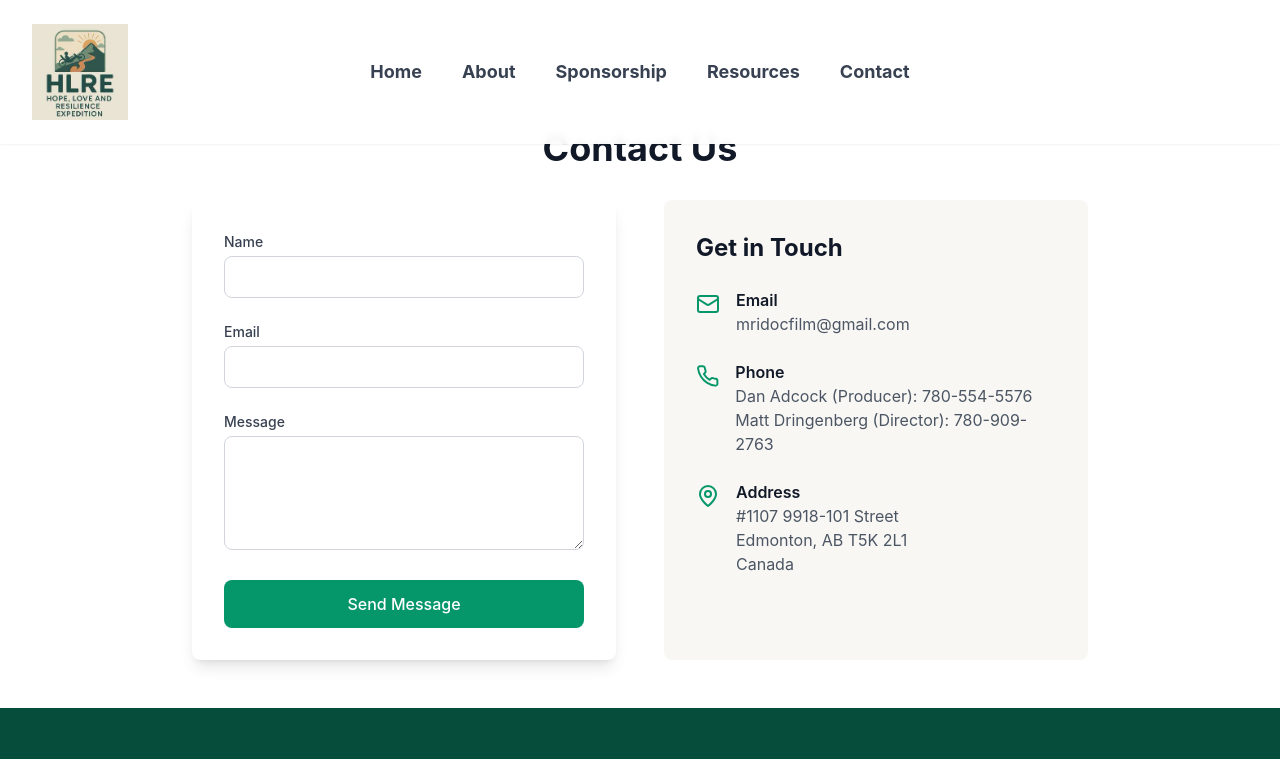
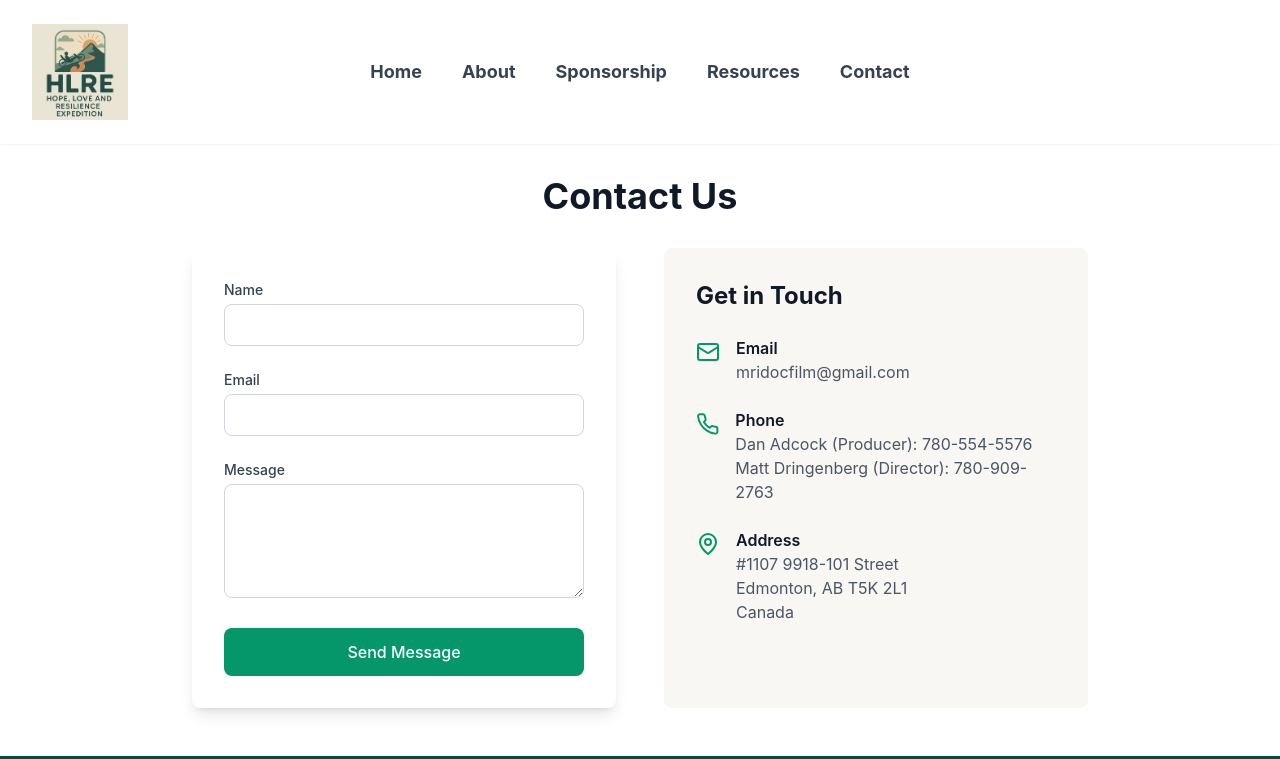
Before and after one commit to HLRE2026/HLRE-update, a React (Vite) app: page /contact in a window 1280 px wide. Shown: the top 759 px of the page. Built offline with nearby package versions, Linux system fonts and the light colour scheme.

Commit message:
style: increase top padding on Contact page
Add space for "Contact Us" header to avoid navbar overlap.

```diff
--- a/src/pages/Contact.tsx
+++ b/src/pages/Contact.tsx
@@ -15,7 +15,7 @@ export default function Contact() {
   };
 
   return (
-    <div className="pt-20 bg-white">
+    <div className="pt-32 bg-white">
       <div className="container mx-auto px-4 py-12">
         <div className="max-w-4xl mx-auto">
           <h1 className="text-4xl font-bold text-center mb-8">Contact Us</h1>
```
